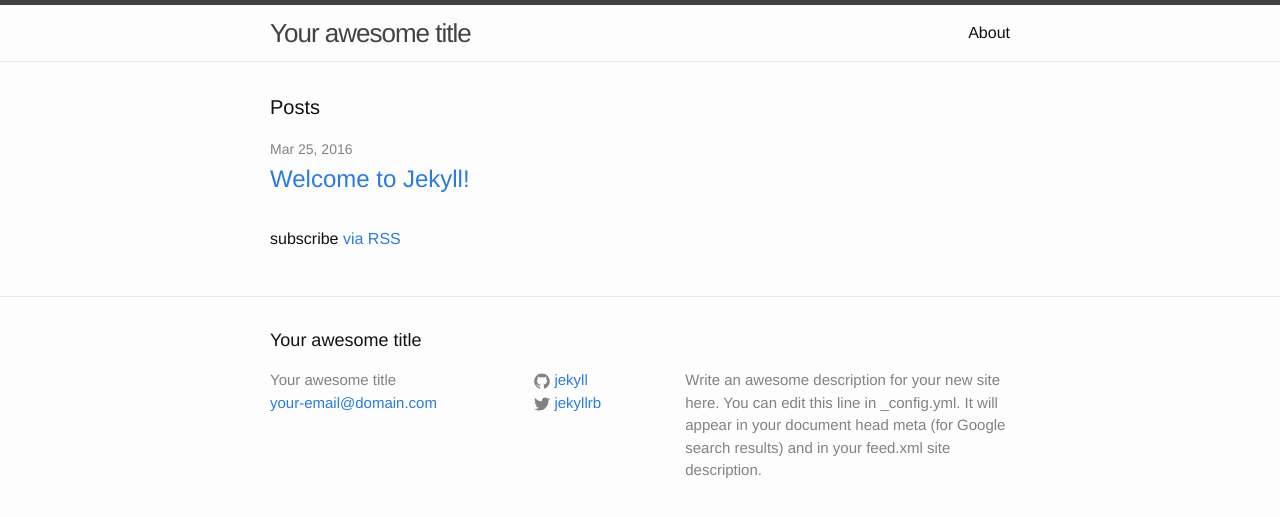
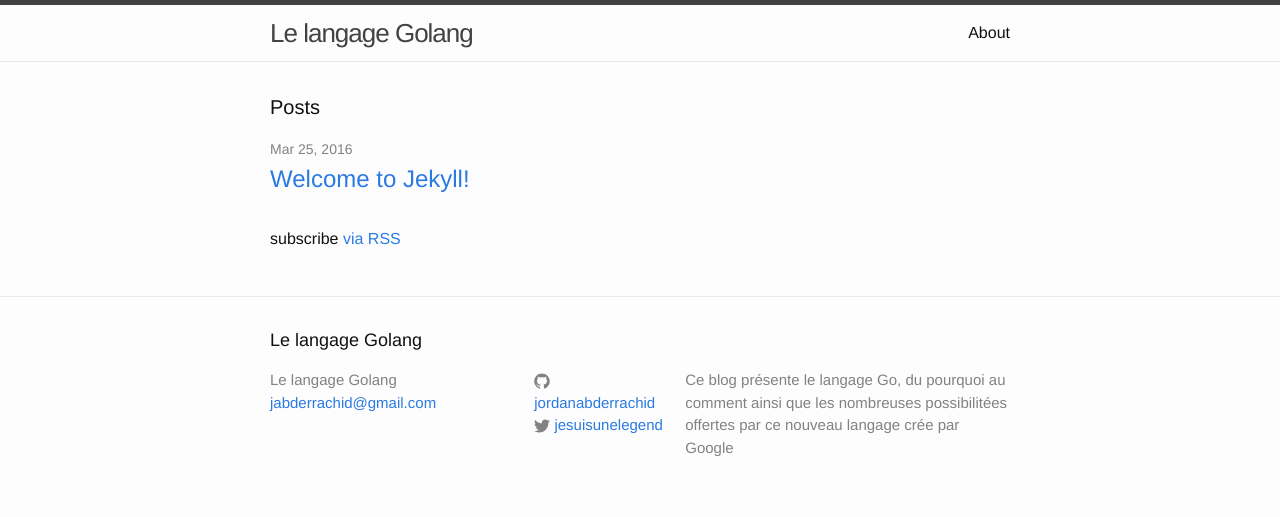
Before and after one commit to jordanabderrachid/jordanabderrachid.github.io, a Jekyll site: the page built from index.html, in a window 1280 px wide. Shown: the top 517 px of the page. Built offline with Jekyll 4.4.1, drawn with Linux system fonts in a browser that asks for light colours.

Commit message:
Update config file.

```diff
--- a/_config.yml
+++ b/_config.yml
@@ -6,16 +6,14 @@
 # 'jekyll serve'. If you change this file, please restart the server process.
 
 # Site settings
-title: Your awesome title
-email: your-email@domain.com
+title: Le langage Golang
+email: jabderrachid@gmail.com
 description: > # this means to ignore newlines until "baseurl:"
-  Write an awesome description for your new site here. You can edit this
-  line in _config.yml. It will appear in your document head meta (for
-  Google search results) and in your feed.xml site description.
+  Ce blog présente le langage Go, du pourquoi au comment ainsi que les nombreuses possibilitées offertes par ce nouveau langage crée par Google
 baseurl: "" # the subpath of your site, e.g. /blog
-url: "http://yourdomain.com" # the base hostname & protocol for your site
-twitter_username: jekyllrb
-github_username:  jekyll
+url: "http://jordanabderrachid.github.io" # the base hostname & protocol for your site
+twitter_username: jesuisunelegend
+github_username:  jordanabderrachid
 
 # Build settings
 markdown: kramdown
```
